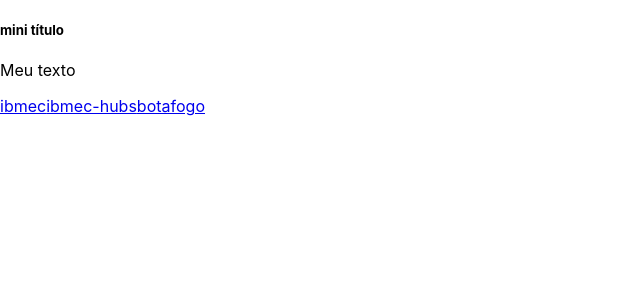
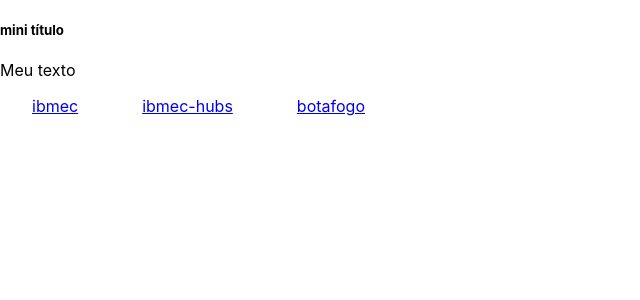
Before and after one commit to EduardoMangeli/n222, a React (Create React App) app: page / in a window 1280 px wide. Shown: the top 300 px of the page, without its empty margins (0-640 px from the left). Built offline with nearby package versions, Linux system fonts and the light colour scheme.

Commit message:
final aula 18_10

```diff
--- a/package.json
+++ b/package.json
@@ -3,6 +3,7 @@
   "version": "0.1.0",
   "private": true,
   "dependencies": {
+    "@babel/plugin-transform-private-property-in-object": "^7.22.11",
     "@testing-library/jest-dom": "^5.17.0",
     "@testing-library/react": "^13.4.0",
     "@testing-library/user-event": "^13.5.0",
--- a/src/components/LinkGenerico.jsx
+++ /dev/null
@@ -1,5 +0,0 @@
-const LinkGenerico = ( props ) => (
-    <a href={props.endereco}>{props.texto}</a>
-)
-
-export default LinkGenerico;
--- /dev/null
+++ b/src/components/LinkGenerico/LinkGenerico.jsx
@@ -0,0 +1,9 @@
+import { MeuA } from "./style";
+
+const LinkGenerico = ( props ) => (
+    <MeuA href={props.endereco}>
+        {props.texto}
+    </MeuA>
+)
+
+export default LinkGenerico;
--- /dev/null
+++ b/src/components/LinkGenerico/style.js
@@ -0,0 +1,7 @@
+import { styled } from "styled-components";
+
+const MeuA = styled.a`
+    margin: 2em;
+`;
+
+export { MeuA };
--- a/src/pages/Primeiro.jsx
+++ b/src/pages/Primeiro.jsx
@@ -1,4 +1,4 @@
-import LinkGenerico from "../components/LinkGenerico";
+import LinkGenerico from "../components/LinkGenerico/LinkGenerico";
 import LinkSegundo from "../components/LinkSegundo";
 
 
```
Also changed, not shown: 1 other file (tests, documents, lock files or other folders).
